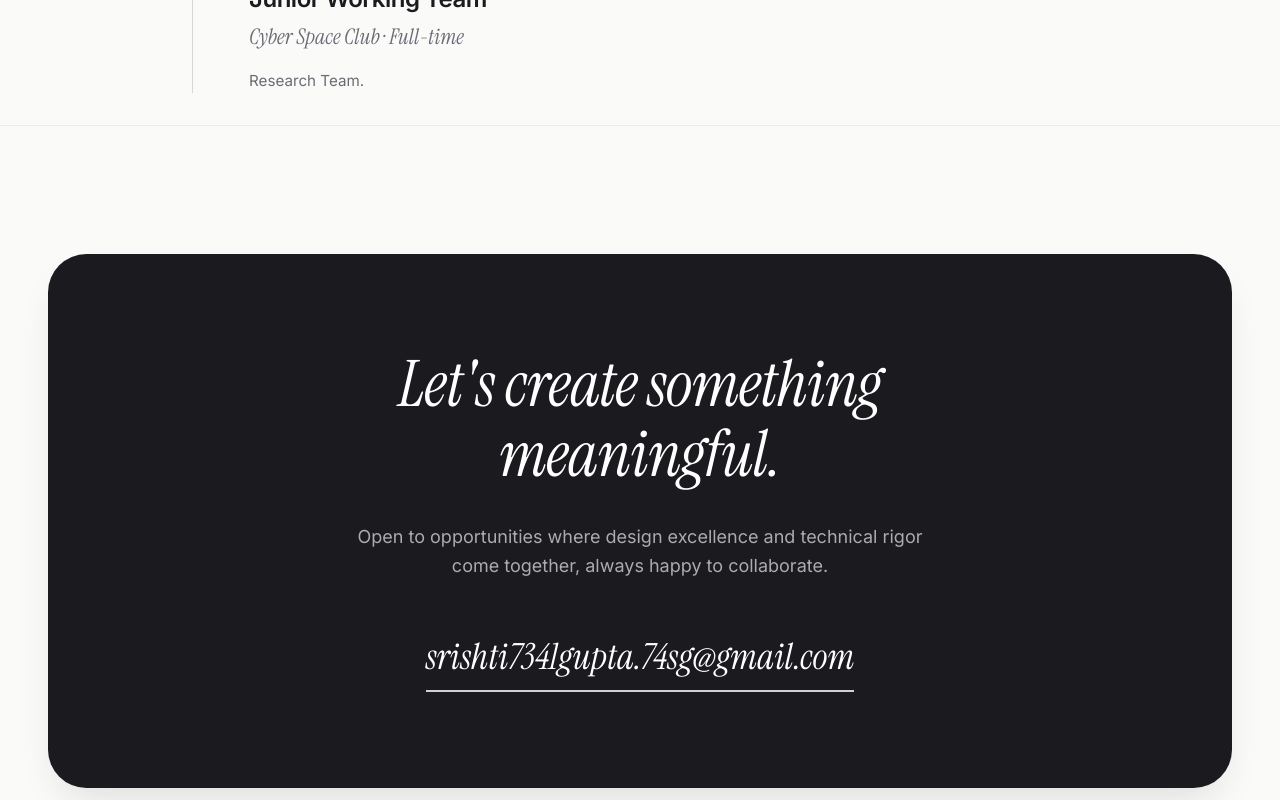
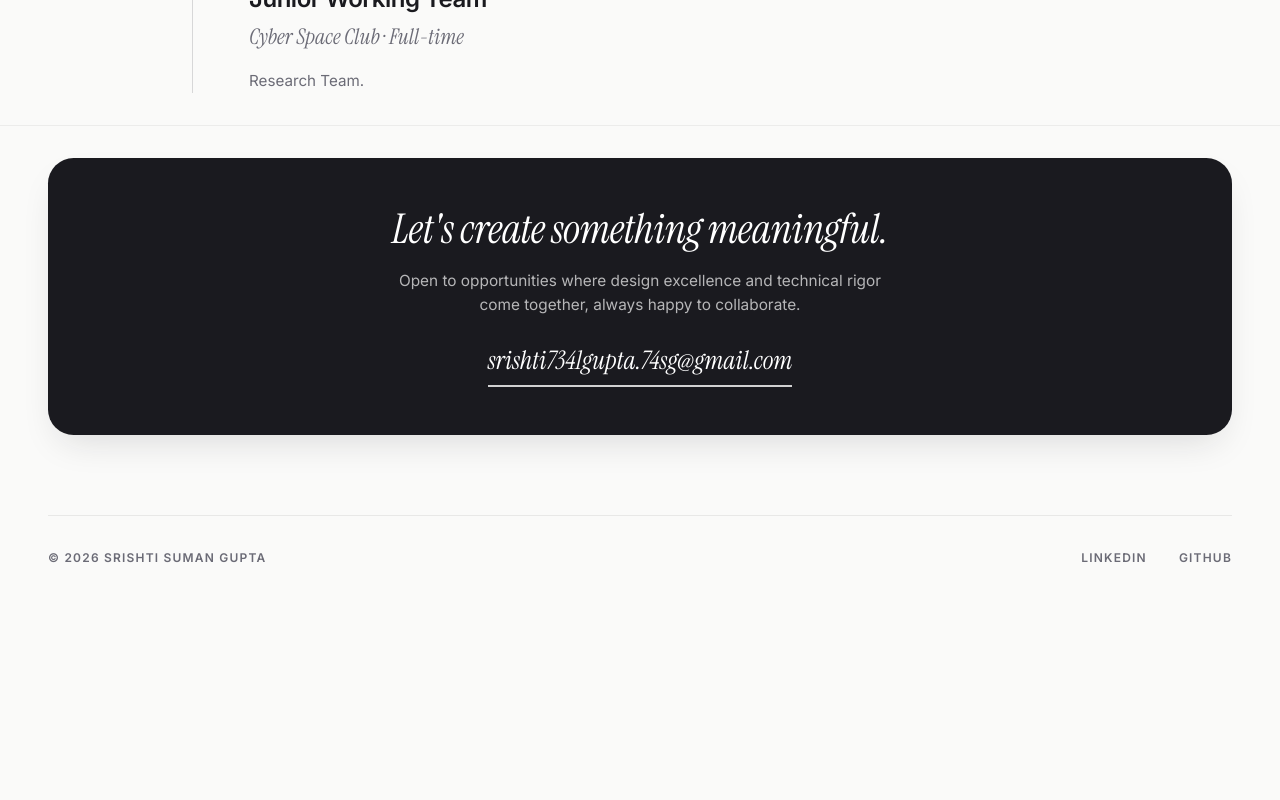
Before and after one commit to Srishti-Gupta74/MyPortfolio, a React (Vite) app: page / in a window 1280 px wide. Shown: the part 9640-10440 px from the top of the page. After the commit the page ends 10247 px from the top, so only its background shows below. Built offline with nearby package versions, Linux system fonts and the light colour scheme.

Commit message:
reduced size of sections

```diff
--- a/src/components/Contact/Contact.css
+++ b/src/components/Contact/Contact.css
@@ -1,11 +1,11 @@
 /* ===== Contact / Footer Section ===== */
 .contact {
-  padding: 6rem 0 3rem;
+  padding: 1.5rem 0 2rem;
 }
 
 @media (min-width: 1024px) {
   .contact {
-    padding: 8rem 0 4rem;
+    padding: 2rem 0 2.5rem;
   }
 }
 
@@ -13,50 +13,50 @@
 .contact__card {
   background-color: var(--foreground);
   color: var(--background);
-  border-radius: clamp(1.5rem, 3vw, 2.5rem);
-  padding: 4rem 1.5rem;
+  border-radius: clamp(1.25rem, 2vw, 1.8rem);
+  padding: 2.25rem 1.5rem;
   text-align: center;
-  box-shadow: 0 20px 40px -15px rgba(26, 26, 31, 0.15);
+  box-shadow: 0 16px 36px -12px rgba(26, 26, 31, 0.15);
 }
 
 @media (min-width: 768px) {
   .contact__card {
-    padding: 6rem 3rem;
+    padding: 3rem 2.5rem;
   }
 }
 
 .contact__card-inner {
-  max-width: 56ch;
+  max-width: 52ch;
   margin: 0 auto;
 }
 
 .contact__heading {
   font-family: var(--font-display);
   font-style: italic;
-  font-size: clamp(2.5rem, 5vw, 4.25rem);
+  font-size: clamp(1.8rem, 3.2vw, 2.6rem);
   font-weight: 400;
-  line-height: 1.1;
-  margin-bottom: 2rem;
+  line-height: 1.15;
+  margin-bottom: 1rem;
   color: #ffffff;
   letter-spacing: -0.01em;
 }
 
 .contact__description {
-  color: rgba(250, 250, 249, 0.65);
-  font-size: clamp(1rem, 1.5vw, 1.125rem);
-  line-height: 1.6;
-  margin: 0 auto 3rem;
+  color: rgba(250, 250, 249, 0.7);
+  font-size: clamp(0.92rem, 1.2vw, 1.05rem);
+  line-height: 1.55;
+  margin: 0 auto 1.5rem;
   text-wrap: pretty;
 }
 
 .contact__email {
   font-family: var(--font-display);
   font-style: italic;
-  font-size: clamp(1.5rem, 3vw, 2.25rem);
+  font-size: clamp(1.25rem, 2.2vw, 1.6rem);
   color: #ffffff;
   text-decoration: none;
   border-bottom: 2px solid rgba(255, 255, 255, 0.8);
-  padding-bottom: 0.25rem;
+  padding-bottom: 0.2rem;
   transition: all 0.25s ease;
   display: inline-block;
 }
```
